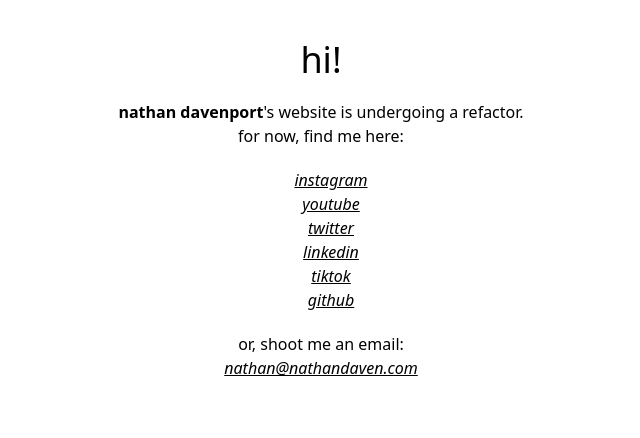
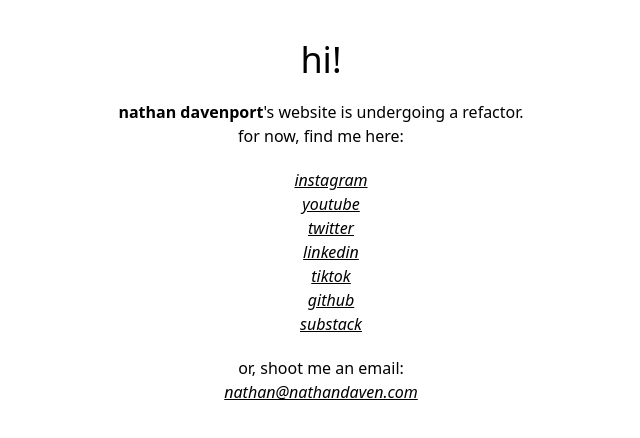
Before and after one commit to nathandaven/photo-portfolio, a Next.js app: page / in a window 1280 px wide. Shown: the top 438 px of the page, without its empty margins (319-959 px from the left). Built offline with nearby package versions, Linux system fonts and the light colour scheme; what @rvxlab/tailwind-plugin-ios-full-height would draw is missing.

Commit message:
add new link

```diff
--- a/pages/index.tsx
+++ b/pages/index.tsx
@@ -63,6 +63,14 @@ export default function Landing() {
               github
             </a>
           </li>
+          <li className=" text-md list-item italic underline">
+            <a
+              className="hover:font-bold"
+              href="https://nathandaven.substack.com/"
+            >
+              substack
+            </a>
+          </li>
         </ul>
 
         <p className="pt-5">or, shoot me an email:</p>
```
